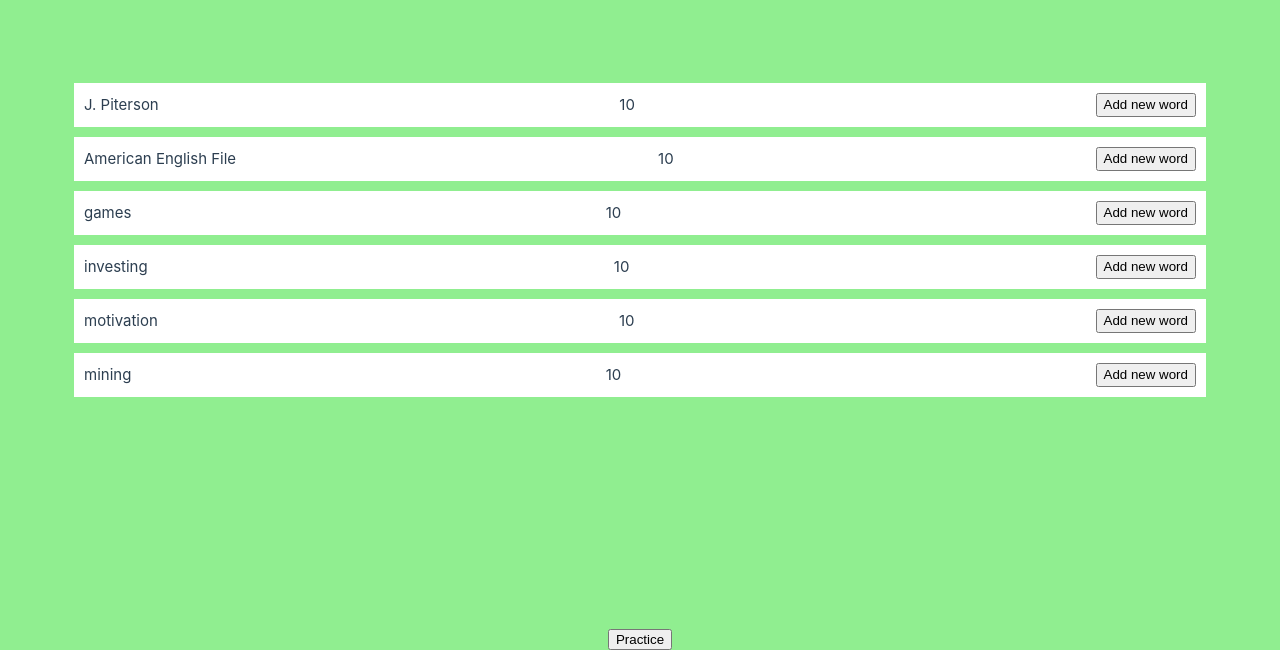
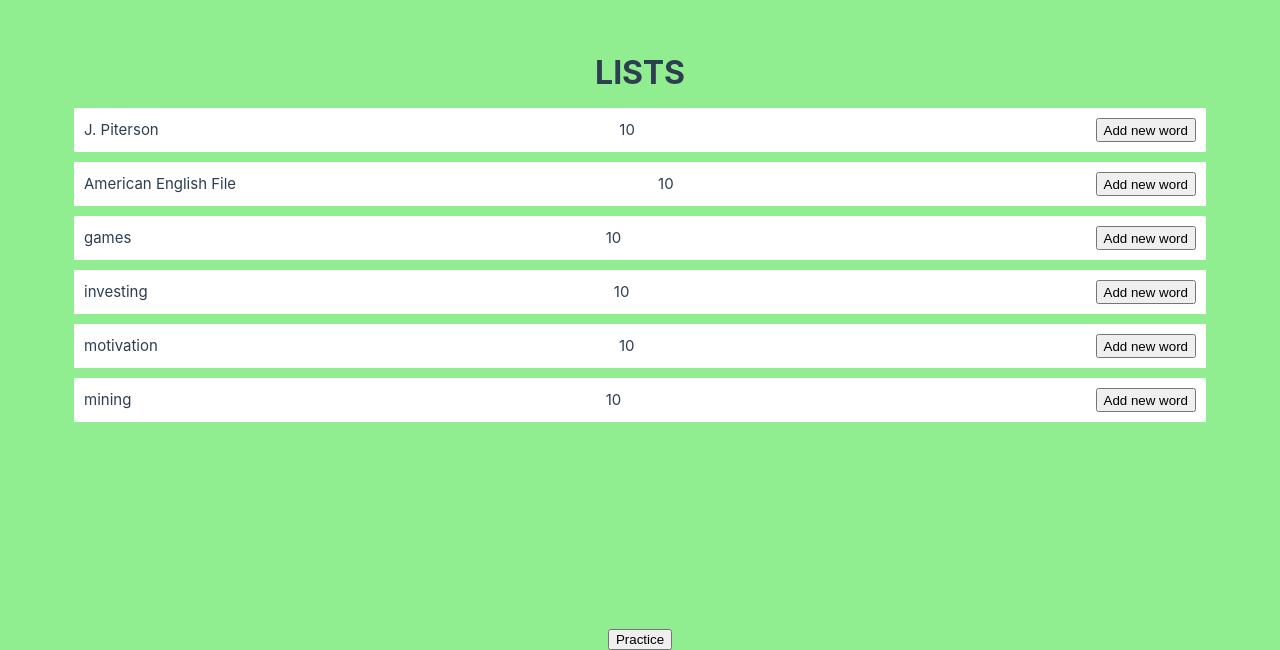
Before and after one commit to termokop/learn_words, a Vue app: page / in a window 1280 px wide. Shown: the part 150-800 px from the top of the page. Built offline with nearby package versions, Linux system fonts and the light colour scheme.

Commit message:
add list for words

```diff
--- a/src/components/vAddNewWord.vue
+++ b/src/components/vAddNewWord.vue
@@ -1,5 +1,9 @@
 <script setup>
 import { ref } from 'vue';
+
+defineProps({
+  listProp: String
+})
 
 const word = ref('initialize');
 const definition = ref('to make a computer program or system ready for use or format a disk');
@@ -63,6 +67,8 @@ const replace_word = () => {
     <label class="example">Examples</label>
     <textarea name="" id="example" rows="10" v-model="examples" @change="replace_word()"></textarea>
 
+    <div class="list-name">({{ listProp }})</div>
+
     <button @click="addNewWord()">Add word</button>
   </div>
 </template>
@@ -75,6 +81,9 @@ const replace_word = () => {
   display: flex;
   flex-wrap: wrap;
   position: fixed;
+  left: 50%;
+  top: 50%;
+  transform: translate(-50%, -50%);
 }
 
 label {
@@ -114,6 +123,13 @@ button {
   cursor: pointer;
 }
 
+.list-name {
+  color: #FFFFFF;
+  width: 100%;
+  text-align: center;
+  font-size: 0.8rem;
+}
+
 @media (max-width: 1024px) {
   .add-new-word {
     width: 100%;
--- a/src/components/vLists.vue
+++ b/src/components/vLists.vue
@@ -6,6 +6,13 @@
     const showAddWord = ref(false)
 
     const lists = ref([])
+
+    const choosen_list = ref('')
+
+    const show_modal = list => {
+        showAddWord.value = !showAddWord.value;
+        choosen_list.value = list
+    }
 
 
     const getLists = async () => {// get topics from the server
@@ -48,15 +55,13 @@
 <template>
 
     <div class="lists">
+        <div class="title">Lists</div>
         <div class="list-element" v-for="list in lists" :key="list" >
             <div class="name-of-list">{{ list.name }}</div>
             <div class="amount-of-words">{{ list.amount_of_words }}</div>
-            <button @click="showAddWord = !showAddWord">Add new word</button>
-
-            <vAddNewWord v-if="showAddWord" @close="showAddWord = false"></vAddNewWord>
-
-
+            <button @click=show_modal(list.name)>Add new word</button>
         </div>
+        <vAddNewWord :list-prop="choosen_list" v-if="showAddWord" @close="showAddWord = false"></vAddNewWord>
     </div>
 
 </template>
@@ -66,6 +71,14 @@
     .lists {
         width: 90vw;
         margin: auto;
+    }
+
+    .title {
+        width: fit-content;
+        margin: auto;
+        text-transform: uppercase;
+        font-size: 2rem;
+        font-weight: 700;
     }
     .list-element {
         margin: 10px;
```
